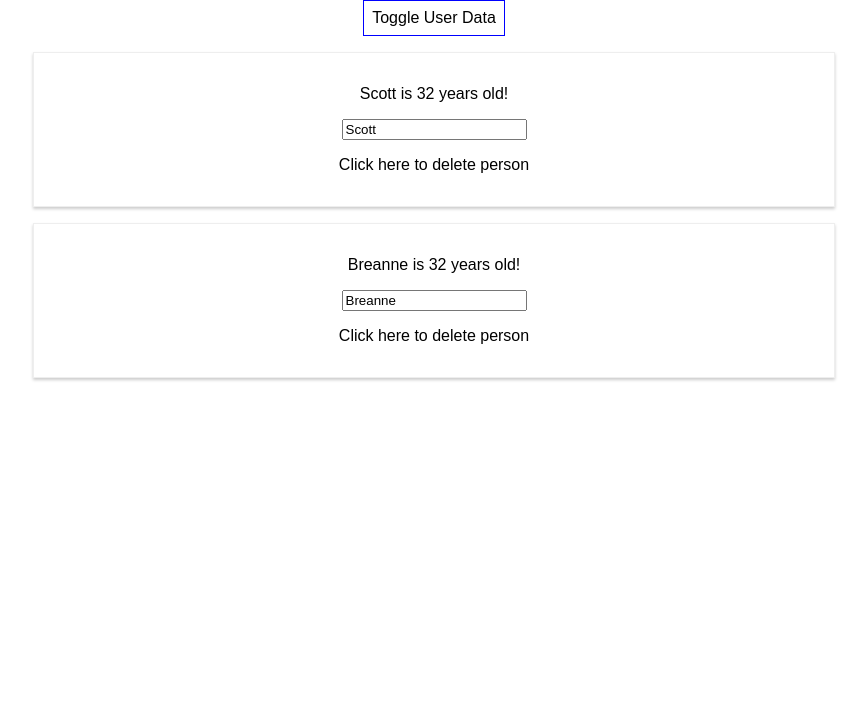
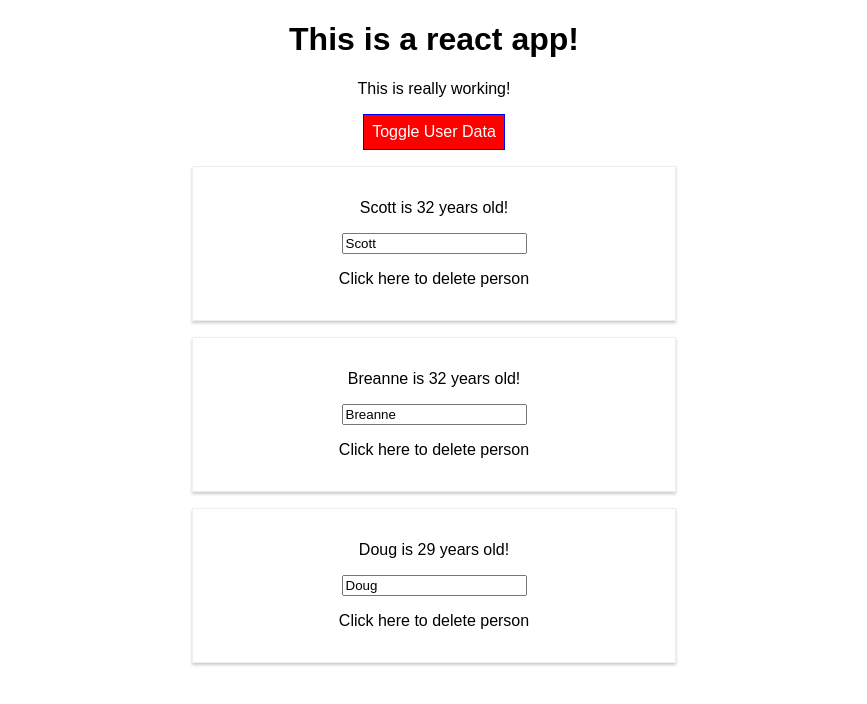
Before and after one commit to shavus/react-refresh-class, a React (Create React App) app: page / in a window 1280 px wide. Both pictures are taken after a click on the button "Toggle User Data". Shown: the top 704 px of the page, without its empty margins (206-1073 px from the left). Built offline with nearby package versions, Linux system fonts and the light colour scheme.

Commit message:
Use of styled-components

```diff
--- a/package.json
+++ b/package.json
@@ -5,7 +5,8 @@
   "dependencies": {
     "react": "^17.0.2",
     "react-dom": "^17.0.2",
-    "react-scripts": "1.1.5"
+    "react-scripts": "1.1.5",
+    "styled-components": "^5.2.3"
   },
   "scripts": {
     "start": "react-scripts start",
--- a/src/App.css
+++ b/src/App.css
@@ -26,3 +26,11 @@
   from { transform: rotate(0deg); }
   to { transform: rotate(360deg); }
 }
+
+.red {
+  color: red;
+}
+
+.bold {
+  font-weight: bold;
+}
--- a/src/App.js
+++ b/src/App.js
@@ -1,22 +1,37 @@
 import React, { Component } from 'react';
+import './App.css';
+import Person from "./Person/Person";
+import styled from "styled-components";
 
-import './App.css';
+const StyledButton = styled.button`
 
-import Person from "./Person/Person";
+    background-color: ${props => props.usersShown ? 'red' : 'green'};
+    font: inherit;
+    border: 1px solid blue;
+    padding: 8px;
+    cursor: pointer;
+    color: white;
+
+    &:hover {
+        background-color: ${props => props.usersShown ? 'salmon' : 'lightgreen'};
+        color: black;
+    },
+`;
 
 class App extends Component {
 
     state = {
         persons: [
-            {'id': 1, 'name': 'Scott', 'age': 32},
-            {'id': 2, 'name': 'Breanne', 'age': 32},
+            { 'id': 1, 'name': 'Scott', 'age': 32 },
+            { 'id': 2, 'name': 'Breanne', 'age': 32 },
+            { 'id': 3, 'name': 'Doug', 'age': 29 },
         ],
         showPersons: false
     }
 
     nameChangedHandler = (event, id) => {
         const modifiedPersonIndex = this.state.persons.findIndex(person => person.id === id);
-        const modifiedPerson = {...this.state.persons[modifiedPersonIndex]};
+        const modifiedPerson = { ...this.state.persons[modifiedPersonIndex] };
         modifiedPerson.name = event.target.value;
 
         const updatedPersons = [...this.state.persons];
@@ -45,19 +60,16 @@
      * Arrow notation can be ineffecient, better to use .bind(this) when possible.
      */
     render() {
-
-        const style = {
-            backgroundColor: 'white',
-            font: 'inherit',
-            border: '1px solid blue',
-            padding: '8px',
-            cursor: 'pointer'
-        };
-
+        // const style = {
+        //     backgroundColor: 'white',
+        //     font: 'inherit',
+        //     border: '1px solid blue',
+        //     padding: '8px',
+        //     cursor: 'pointer'
+        // };
         let users = null;
 
-        if (this.state.showPersons)
-        {
+        if (this.state.showPersons) {
             users = (
                 <div>
                     {
@@ -72,13 +84,32 @@
                     }
                 </div>
             );
+            //replaced with alt in styledButton
+            // style.backgroundColor = 'red';
+
+            // style[':hover'] = {
+            //     backgroundColor: 'salmon',
+            //     color: 'black',
+            // };
+        }
+
+        const classes = [];
+        if (this.state.persons.length <= 2) {
+            classes.push("red");
+        }
+        if (this.state.persons.length <= 1) {
+            classes.push("bold");
         }
 
         return (
             <div className="App">
-                <button style={style} onClick={this.togglePersonsHandler}>
+                <h1>This is a react app!</h1>
+                <p className={classes.join(' ')}>This is really working!</p>
+                {/* <button style={style} onClick={this.togglePersonsHandler}> */}
+                <StyledButton usersShown={this.state.showPersons} onClick={this.togglePersonsHandler}>
                     Toggle User Data
-                </button>
+                </StyledButton>
+                {/* </button> */}
                 {users}
             </div>
         );
--- a/src/Person/Person.css
+++ b/src/Person/Person.css
@@ -1,4 +1,4 @@
-.Person {
+/* .Person {
     width: 60%;
     margin: 16px auto;
     border: 1px solid #eee;
@@ -6,3 +6,9 @@
     padding: 16px;
     text-align: center;
 }
+
+@media (min-width: 500px) {
+    .Person {
+        width: 450px;
+    }
+} */
--- a/src/Person/Person.js
+++ b/src/Person/Person.js
@@ -1,19 +1,40 @@
 import React from "react";
+import styled from "styled-components";
 
-import './Person.css'
+// import './Person.css'
+
+const StyledDiv = styled.div`
+        width: 60%;
+        margin: 16px auto;
+        border: 1px solid #eee;
+        box-shadow: 0 2px 3px #ccc;
+        padding: 16px;
+        text-align: center;
+
+        @media (min-width: 500px) {
+            width: 450px;
+        }`;
 
 const person = (props) => {
+
+    const style = {
+        '@media (min-width: 500px)': {
+            width: '450px',
+        }
+    };
+
     /*
     onChange updates state based on what is entered on input.
     value=props.name will update when state is changed with the current value
     without the onChange logic the input field becomes read-only, as it does not modify state.
      */
     return (
-        <div className='Person'>
+        // <div className='Person' style={style}>
+        <StyledDiv>
             <p>{props.name} is {props.age} years old!</p>
             <input type="text" onChange={props.onNameChange} value={props.name}/>
             <p onClick={props.onDelete}>Click here to delete person</p>
-        </div>
+        </StyledDiv>
     );
 };
 
```
Also changed, not shown: 1 other file (tests, documents, lock files or other folders).
